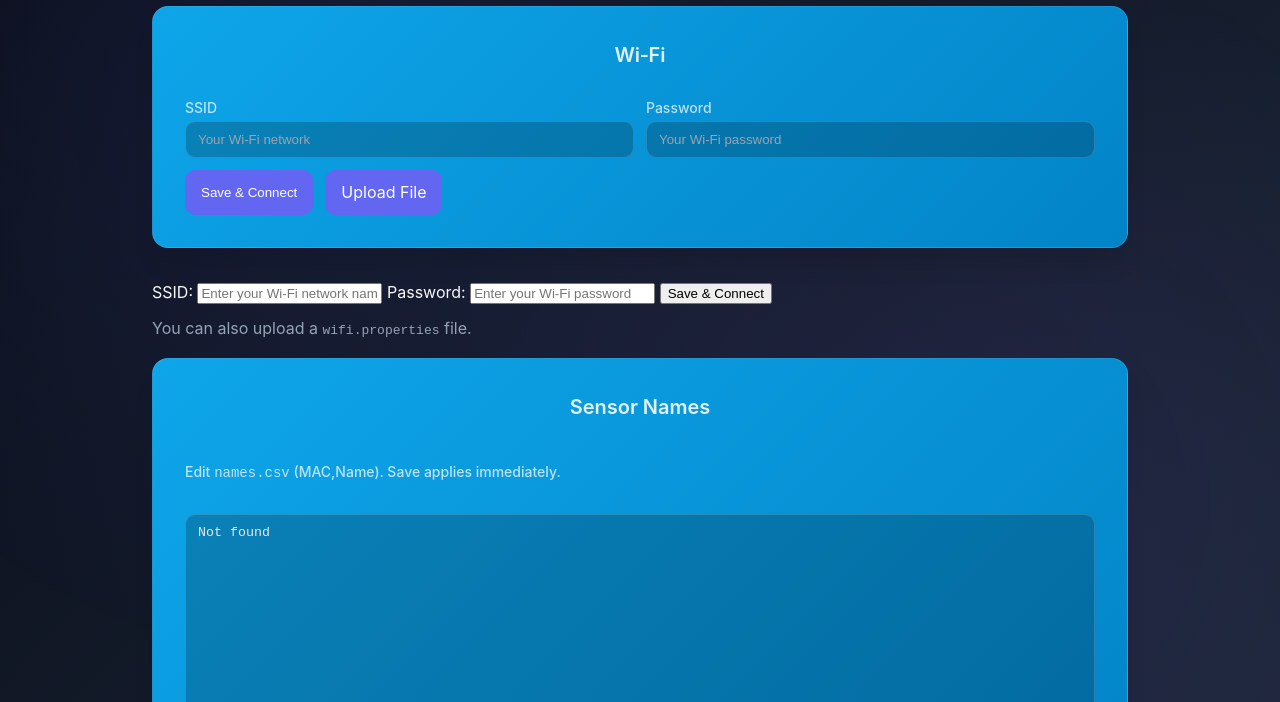
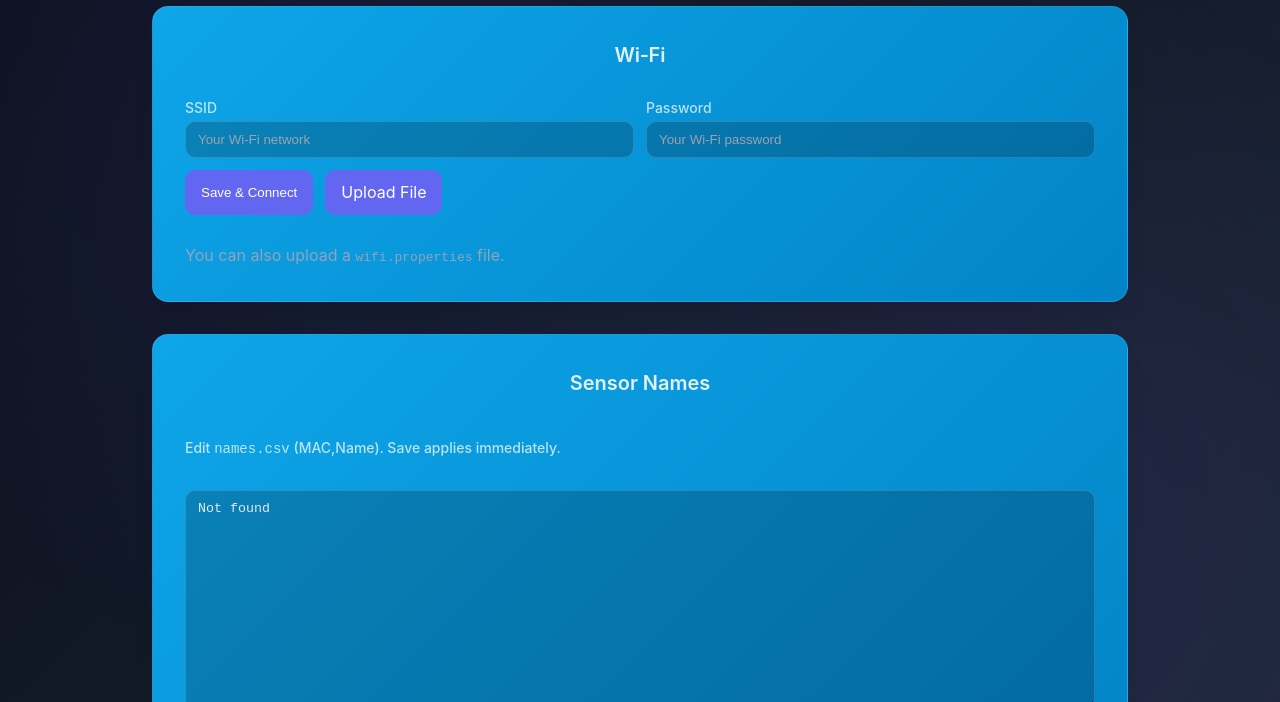
Before and after one commit to pleft/home-dash, a plain HTML site: page data/config.html in a window 1280 px wide. Shown: the part 98-800 px from the top of the page. Drawn offline with Linux system fonts and the light colour scheme; no server answers.

Commit message:
Fix heap fragmentation and optimize BLE scanning
- Remove /data_plain endpoint to eliminate String allocations
- Add getFriendlyNameCStr() helper to avoid String temporaries
- Optimize BLE scan: disable duplicate callbacks but allow BLE duplicates
- Reduce sensor update throttling from 1000ms to 200ms
- Clean up config.html UI layout

This should resolve decreasing heap issues leading to resets while
maintaining good sensor detection rates.

```diff
--- a/data/config.html
+++ b/data/config.html
@@ -52,22 +52,11 @@
               <a class="btn" href="/upload" style="text-decoration:none; display:inline-block;">Upload File</a>
             </div>
           </form>
+          <div style="margin-top:12px;" class="muted">You can also upload a <code>wifi.properties</code> file.</div>
         </div>
       </div>
     </div>
   </div>
-  <form method="POST" action="/config">
-    <label for="ssid">SSID:</label>
-    <input type="text" name="ssid" id="ssid" placeholder="Enter your Wi-Fi network name" required>
-
-    <label for="password">Password:</label>
-    <input type="password" name="password" id="password" placeholder="Enter your Wi-Fi password" required>
-
-    <button type="submit">Save & Connect</button>
-  </form>
-
-  <p class="muted" style="margin-top:10px;">You can also upload a <code>wifi.properties</code> file.</p>
-
   <div class="top-cards-grid" style="grid-template-columns: 1fr; margin-top:16px;">
     <div class="esp32-container">
       <div class="esp32-card">
```
Also changed, not shown: 1 other file.
